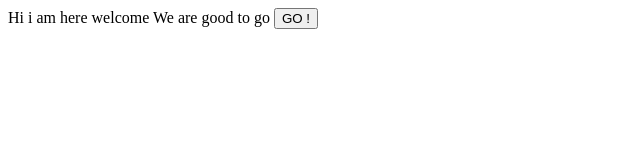
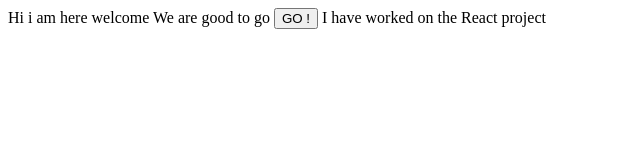
Before and after one commit to Shankarajay12/demo-website, a plain HTML site: page index.html in a window 1280 px wide. Shown: the whole page, without its empty margins (0-640 px from the left). Drawn offline with Linux system fonts and the light colour scheme.

Commit message:
fix: added the work details

```diff
--- a/index.html
+++ b/index.html
@@ -3,5 +3,7 @@
         Hi i am here welcome
         We are good to go
         <button>GO !</button>
+
+        I have worked on the React project
     </body>
 </html>
```
